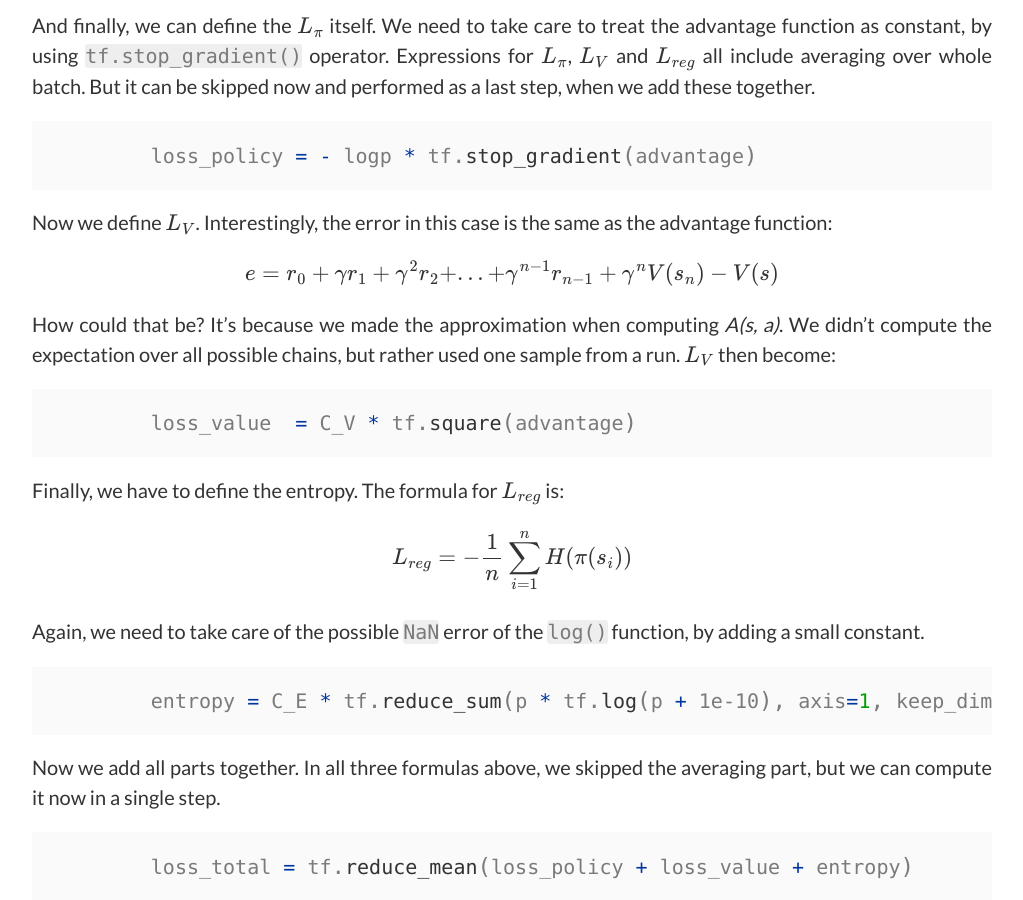
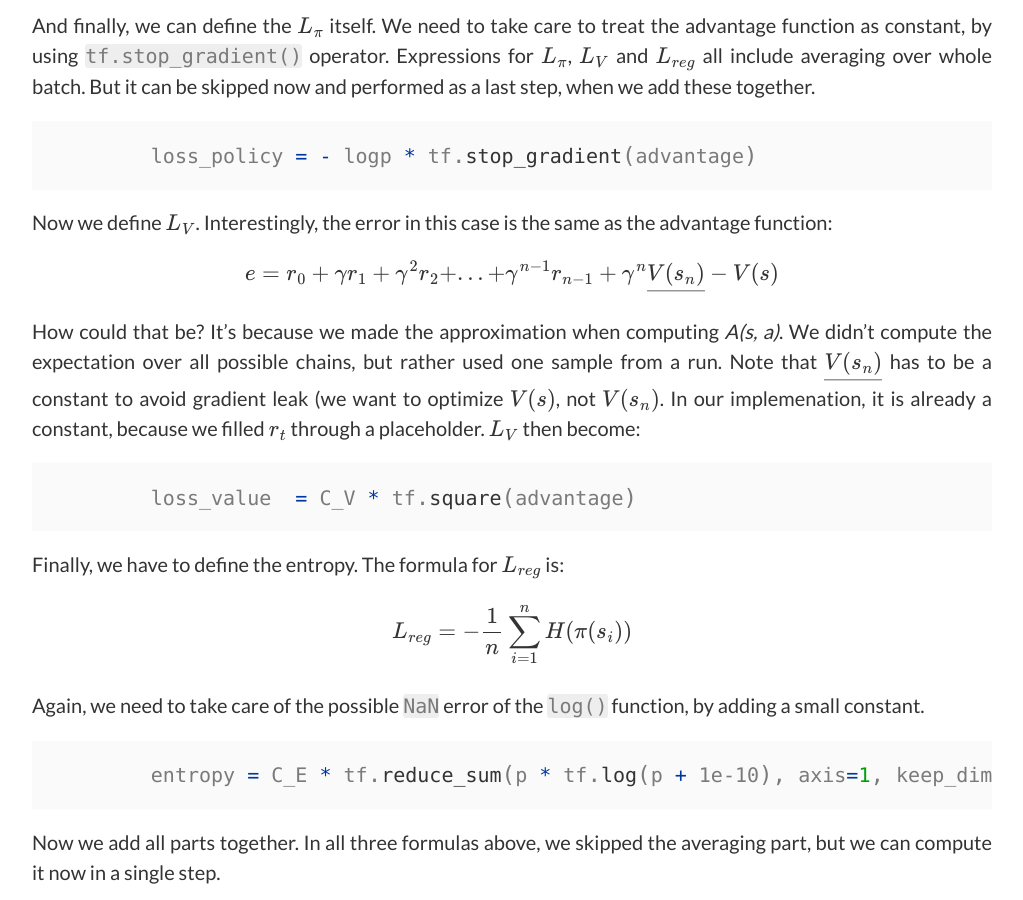
Before and after one commit to jaromiru/jaromiru.com, a Jekyll site: the page built from _posts/2017-03-26-lets-make-an-a3c-implementation.md, in a window 1280 px wide and 900 px high, scrolled down 11098 px. Shown: the whole window, without its empty margins (128-1151 px from the left). Built offline with Jekyll 4.4.1, drawn with Linux system fonts in a browser that asks for light colours; formulas are drawn with MathJax 3; comment, search, counter and statistics services are not loaded.

Commit message:
V(s') gradient leak V explanation

````diff
--- a/_posts/2017-03-26-lets-make-an-a3c-implementation.md
+++ b/_posts/2017-03-26-lets-make-an-a3c-implementation.md
@@ -339,9 +339,9 @@ And finally, we can define the $$ L_\pi$$ itself. We need to take care to treat
 
 Now we define $$ L_V$$. Interestingly, the error in this case is the same as the advantage function:
 
-$$e = r_0 + \gamma r_1 + \gamma^2 r_2 + ... + \gamma^{n-1} r_{n-1} + \gamma^n V(s_n) - V(s)$$
+$$e = r_0 + \gamma r_1 + \gamma^2 r_2 + ... + \gamma^{n-1} r_{n-1} + \gamma^n \underline{V(s_n)} - V(s)$$
 
-How could that be? It's because we made the approximation when computing *A(s, a)*. We didn't compute the expectation over all possible chains, but rather used one sample from a run. $$ L_V$$ then become:
+How could that be? It's because we made the approximation when computing *A(s, a)*. We didn't compute the expectation over all possible chains, but rather used one sample from a run. Note that $$\underline{V(s_n)}$$ has to be a constant to avoid gradient leak (we want to optimize $$V(s)$$, not $$V(s_n)$$. In our implemenation, it is already a constant, because we filled $$r_t$$ through a placeholder. $$ L_V $$ then become:
 
 ```python
         loss_value  = C_V * tf.square(advantage)
````
